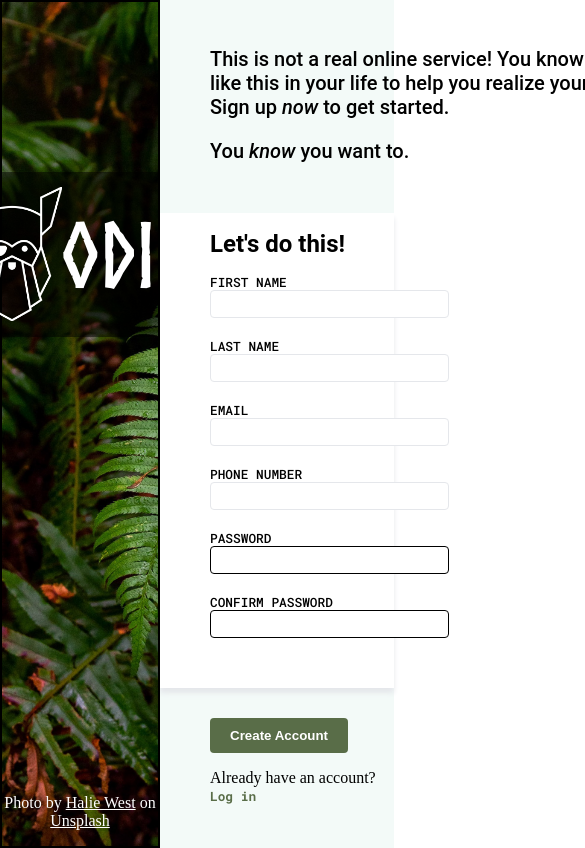
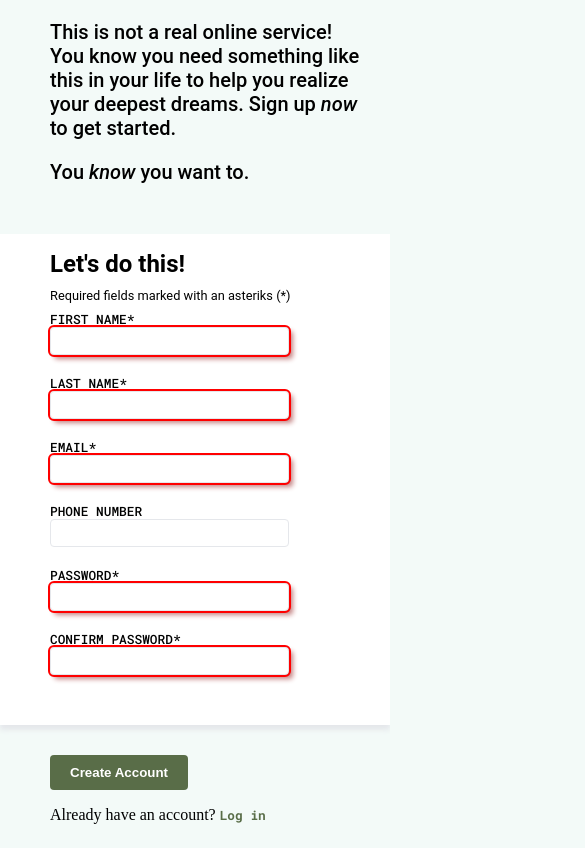
Before and after one commit to gitdingus/sign-up-form, a plain HTML site: page index.html in a window 390 px wide. Shown: the top 848 px of the page, 585 px wide, since content can reach past the window. Drawn offline with Linux system fonts and the light colour scheme.

Commit message:
Finished style, added javascript validation to make sure passwords match

```diff
--- a/index.html
+++ b/index.html
@@ -4,7 +4,7 @@
         <meta charset="UTF-8">
         <title>Odin - Sign up</title>
         <link rel="stylesheet" href="style.css">
-        <script src="script.js"></script>
+        <script src="script.js" defer></script>
     </head>
     <body>
 
@@ -24,41 +24,42 @@
             </div>
             <div class="form">
                 <h1>Let's do this!</h1>
+                <p>Required fields marked with an asteriks (*)</p>
                 <form action="" method="" id="sign-up-form">
                     <div class="input-group">
                         <div class="input-field">
+                            <input type="text" id="first-name" required>
                             <label for="first-name">First Name</label>
-                            <input type="text" id="first-name">
                         </div>
                         <div class="input-field">
+                            <input type="text" id="last-name" required>
                             <label for="last-name">Last Name</label>
-                            <input type="text" id="last-name">
                         </div>
                     </div>
                     <div class="input-group">
                         <div class="input-field">
+                            <input type="email" id="email-address" title="Please enter a valid email address." required>
                             <label for="email-address">Email</label>
-                            <input type="email" id="email-address">
-                        </div>
+                      </div>
                         <div class="input-field">
+                            <input type="tel" id="phone-number">
                             <label for="phone-number">Phone Number</label>
-                            <input type="tel" id="phone-number">
                         </div>
                     </div>
                     <div class="input-group">
                         <div class="input-field">
+                            <input type="password" id="password" class="password" required>
                             <label for="password">Password</label>
-                            <input type="password" id="password" class="password">
                         </div>
                         <div class="input-field">
+                            <input type="password" id="confirm-password" class="password" required>
                             <label for="confirm-password">Confirm Password</label>
-                            <input type="password" id="confirm-password" class="password">
                         </div>
                     </div>
                 </form>
             </div>
             <div class="sign-up-footer">
-                <button type="submit" form="sign-up-form">Create Account</button>
+                <button id="submit-button" type="submit" form="sign-up-form">Create Account</button>
                 <p>Already have an account? <a href="">Log in</a></p>
             </div>
 
--- a/script.js
+++ b/script.js
@@ -0,0 +1,25 @@
+const passwordText = document.querySelector("#password");
+const confirmPasswordText = document.querySelector("#confirm-password");
+const submitButton = document.querySelector("#submit-button");
+
+submitButton.addEventListener("click", passwordsMatch);
+
+function passwordsMatch(event){
+    if (passwordText.value === "" || passwordText.value !== confirmPasswordText.value){
+        if (!passwordText.classList.contains("invalid")){
+            passwordText.classList.add("invalid");
+            confirmPasswordText.classList.add("invalid");
+        }
+        event.preventDefault();
+        return;
+    }
+    else{
+        if (passwordText.classList.contains("invalid")){
+            passwordText.classList.remove("invalid");
+        }
+        if (confirmPasswordText.classList.contains("invalid")){
+            confirmPasswordText.classList.remove('invalid');
+        }
+    }
+
+}
--- a/style.css
+++ b/style.css
@@ -13,6 +13,7 @@
 
 body{
     --main-font: "Roboto";
+    background-color: #f3faf8;
     margin:0;
     padding:0;
     display: flex;
@@ -63,7 +64,6 @@ body{
 }
 
 .sign-up-area{
-    background-color: #f3faf8;
     display: flex;
     flex-direction: column;
     justify-content: center;
@@ -89,7 +89,6 @@ body{
 }
 .sign-up-area .form .input-group {
     display: flex;
-    justify-content: space-around;
     flex-direction: row;
     flex-wrap: wrap;
     padding: 0px;
@@ -97,14 +96,23 @@ body{
 
 .sign-up-area .form .input-field{
     display: flex;
-    flex-direction: column;
+    flex-direction: column-reverse;
     padding: 0px;
     margin-bottom: 20px;
+    margin-right: 50px;
 }
 
 .sign-up-area .form h1{
     font-family: var(--main-font);
     font-size: 1.5em;
+    margin-bottom: 10px;
+}
+
+.sign-up-area .form > p{
+    font-size: .8em;
+    font-family: var(--main-font);
+    margin:0;
+    margin-bottom: 8px;
 }
 
 input{
@@ -119,14 +127,19 @@ input:focus{
     box-shadow: 2px 2px 5px rgb(188, 188, 216);
 }
 
-input.password{
-    border: 1px solid black;
+input:required + label::after{
+    content:"*";
 }
-.persuasion{
+
+input.invalid, input:invalid{
+    outline: 2px solid red;
+    box-shadow: 4px 4px 5px rgb(196, 131, 131);
+}
+.sign-up-area .persuasion{
     font-family: var(--main-font);
     font-weight: 500;
     font-size: 1.25em;
-    width: 50ch;
+    width: min(50ch, 80%);
 }
 
 .sign-up-footer button{
@@ -150,3 +163,15 @@ input.password{
     font-weight: bold;
     text-decoration: none;
 }
+
+@media (max-width: 600px){
+    .side-banner{
+        display: none;
+    }
+
+    .sign-up-area{
+        width: 100vw;
+    }
+
+
+}
```
